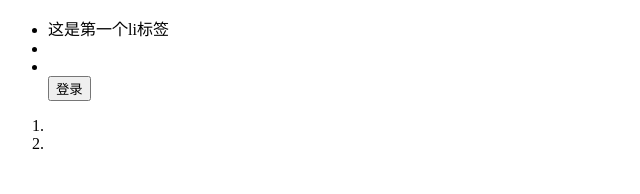
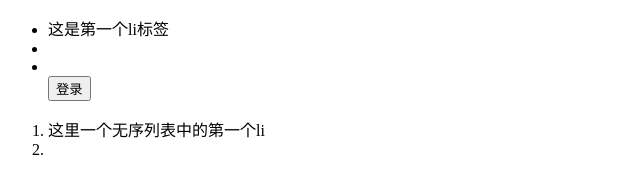
Before and after one commit to meiliuj/git-demo, a plain HTML site: page index.html in a window 1280 px wide. Shown: the whole page, without its empty margins (0-640 px from the left). Drawn offline with Linux system fonts and the light colour scheme.

Commit message:
新增无序信息

```diff
--- a/index.html
+++ b/index.html
@@ -16,7 +16,7 @@
     </div>
     <div>
         <ol>
-            <li></li>
+            <li>这里一个无序列表中的第一个li</li>
             <li></li>
         </ol>
     </div>
```
